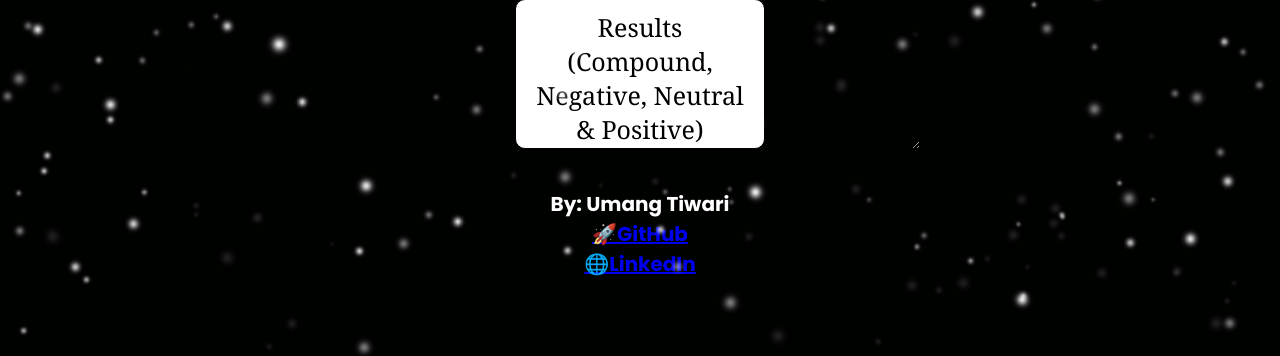
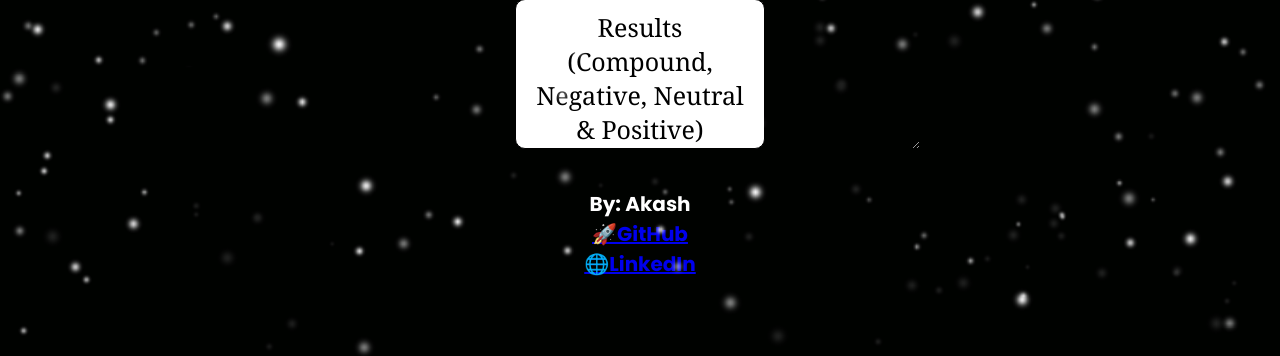
Before and after one commit to MeAkash77/Sentiment-Analysis, a Flask app: page / in a window 1280 px wide. Shown: the part 784-1140 px from the top of the page. Run offline with Flask 3, Linux system fonts and the light colour scheme.

Commit message:
first commit

```diff
--- a/templates/index.html
+++ b/templates/index.html
@@ -199,7 +199,7 @@
             <div id="results">
                 <p2 id="sentiment">Results<br>(Compound, Negative, Neutral & Positive)</p2>
             </div><br>
-            <h4>By: Umang Tiwari<br> <a href="https://github.com/umangmtiwari">🚀GitHub</a> <br><a href="https://www.linkedin.com/in/umang-tiwari-252616210/">🌐LinkedIn</a></h4>
+            <h4>By: Akash<br> <a href="https://github.com/MeAkash77">🚀GitHub</a> <br><a href="https://www.linkedin.com/in/me-akash77">🌐LinkedIn</a></h4>
         </div>
         <div class="star star1"></div>
         <div class="star star2"></div>
```
